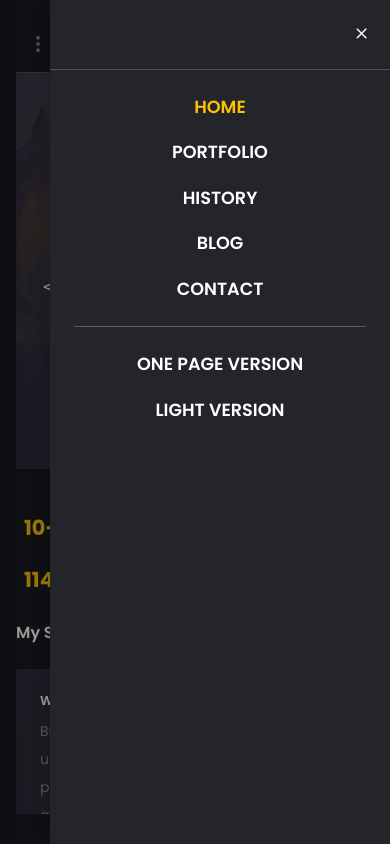
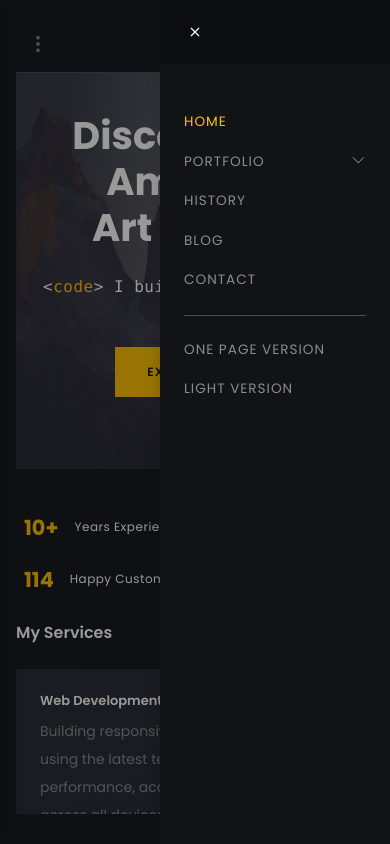
Before and after one commit to TeeboiCode/personal-portfolio, a Vue app: page / in a window 390 px wide. Both pictures are taken after a click on the button 335 px from the left and 44 px from the top of the page. Built offline with nearby package versions, Linux system fonts and the light colour scheme.

Commit message:
Update the menu bar and nav bar

```diff
--- a/src/components/MenuBar.vue
+++ b/src/components/MenuBar.vue
@@ -36,12 +36,32 @@
             @click="openMenu = false"
             >HOME</router-link
           >
-          <router-link
-            to="/portfolio"
-            class="menubar-link"
-            @click="openMenu = false"
-            >PORTFOLIO</router-link
-          >
+
+          <!-- Portfolio Dropdown -->
+          <div class="portfolio-dropdown">
+            <div class="menubar-link dropdown-header" @click="togglePortfolio">
+              PORTFOLIO
+              <i
+                class="bi"
+                :class="isPortfolioOpen ? 'bi-chevron-up' : 'bi-chevron-down'"
+              ></i>
+            </div>
+            <div
+              class="dropdown-content text-start"
+              :class="{ show: isPortfolioOpen }"
+            >
+              <router-link to="/portfolio/graphic-design" class="dropdown-item"
+                >Graphic Design</router-link
+              >
+              <router-link to="/portfolio/web-development" class="dropdown-item"
+                >Web Development</router-link
+              >
+              <router-link to="/portfolio/ui-ux-design" class="dropdown-item"
+                >UI/UX Design</router-link
+              >
+            </div>
+          </div>
+
           <router-link
             to="/history"
             class="menubar-link"
@@ -73,18 +93,21 @@ import { useRoute } from "vue-router";
 
 const route = useRoute();
 const currentPageTitle = ref("Home");
+const openMenu = ref(false);
+const isPortfolioOpen = ref(false);
+
+const togglePortfolio = () => {
+  isPortfolioOpen.value = !isPortfolioOpen.value;
+};
 
 watch(
   () => route.path,
   (newPath) => {
-    // Remove leading slash and capitalize first letter
     const path = newPath.slice(1) || "home";
     currentPageTitle.value = path.charAt(0).toUpperCase() + path.slice(1);
   },
   { immediate: true }
 );
-
-const openMenu = ref(false);
 </script>
 
 <style scoped>
@@ -154,4 +177,42 @@ const openMenu = ref(false);
   justify-content: center;
   align-items: center;
 }
+
+.portfolio-dropdown {
+  position: relative;
+}
+
+.dropdown-header {
+  display: flex;
+  justify-content: space-between;
+  align-items: center;
+  cursor: pointer;
+}
+
+.dropdown-content {
+  max-height: 0;
+  overflow: hidden;
+  transition: max-height 0.3s ease-out;
+  background: rgba(0, 0, 0, 0.2);
+  margin: 0 -1.5rem;
+  padding: 0 1.5rem;
+}
+
+.dropdown-content.show {
+  max-height: 200px;
+  transition: max-height 0.5s ease-in;
+}
+
+.dropdown-item {
+  display: block;
+  color: #8c8c8e;
+  text-decoration: none;
+  font-size: 0.9rem;
+  padding: 0.5rem 1rem;
+  transition: color 0.2s;
+}
+
+.dropdown-item:hover {
+  color: #ffc107;
+}
 </style>
--- a/src/components/NavBar.vue
+++ b/src/components/NavBar.vue
@@ -21,17 +21,19 @@
       <div v-if="openMenu" class="menubar-overlay">
         <div class="menubar-sidebar animate__animated animate__slideInRight">
           <div
-            class="d-flex justify-content-between align-items-center p-3 border-bottom"
+            class="d-flex justify-content-start align-items-center py-3 px-4"
+            style="background: rgb(12 13 16)"
           >
             <span></span>
             <button
-              class="btn btn-link text-white fs-3 p-0"
+              class="btn btn-link text-white fs-5 p-0"
               @click="openMenu = false"
+              style="color: #8c8c8e"
             >
               <i class="bi bi-x"></i>
             </button>
           </div>
-          <nav class="p-4">
+          <nav class="p-4 mt-4">
             <router-link
               to="/"
               class="menubar-link"
@@ -39,12 +41,39 @@
               @click="openMenu = false"
               >HOME</router-link
             >
-            <router-link
-              to="/portfolio"
-              class="menubar-link"
-              @click="openMenu = false"
-              >PORTFOLIO</router-link
-            >
+
+            <!-- Portfolio Dropdown -->
+            <div class="portfolio-dropdown">
+              <div
+                class="menubar-link dropdown-header"
+                @click="togglePortfolio"
+              >
+                PORTFOLIO
+                <i
+                  class="bi"
+                  :class="isPortfolioOpen ? 'bi-chevron-up' : 'bi-chevron-down'"
+                ></i>
+              </div>
+              <div
+                class="dropdown-content text-start"
+                :class="{ show: isPortfolioOpen }"
+              >
+                <router-link
+                  to="/portfolio/graphic-design"
+                  class="dropdown-item"
+                  >Graphic Design</router-link
+                >
+                <router-link
+                  to="/portfolio/web-development"
+                  class="dropdown-item"
+                  >Web Development</router-link
+                >
+                <router-link to="/portfolio/ui-ux-design" class="dropdown-item"
+                  >UI/UX Design</router-link
+                >
+              </div>
+            </div>
+
             <router-link
               to="/history"
               class="menubar-link"
@@ -75,8 +104,26 @@
 </template>
 
 <script setup>
-import { ref } from "vue";
+import { ref, watch } from "vue";
+import { useRoute } from "vue-router";
+
+const route = useRoute();
+const currentPageTitle = ref("Home");
 const openMenu = ref(false);
+const isPortfolioOpen = ref(false);
+
+const togglePortfolio = () => {
+  isPortfolioOpen.value = !isPortfolioOpen.value;
+};
+
+watch(
+  () => route.path,
+  (newPath) => {
+    const path = newPath.slice(1) || "home";
+    currentPageTitle.value = path.charAt(0).toUpperCase() + path.slice(1);
+  },
+  { immediate: true }
+);
 
 const emit = defineEmits(["toggleSidebar"]);
 
@@ -86,9 +133,6 @@ const toggleSidebar = () => {
 </script>
 
 <style scoped>
-.navbar-toggler:focus {
-  box-shadow: none;
-}
 .menubar-overlay {
   position: fixed;
   inset: 0;
@@ -96,9 +140,9 @@ const toggleSidebar = () => {
   display: flex;
 }
 .menubar-sidebar {
-  width: 340px;
+  width: 230px;
   max-width: 90vw;
-  background: #23252b;
+  background: #121316;
   color: #fff;
   height: 100vh;
   box-shadow: 2px 0 16px rgba(0, 0, 0, 0.2);
@@ -124,15 +168,73 @@ const toggleSidebar = () => {
 }
 .menubar-link {
   display: block;
-  color: #fff;
+  color: #8c8c8e;
   text-decoration: none;
-  font-weight: 600;
-  font-size: 1.1rem;
+  font-weight: 400;
+  font-size: 0.85rem;
   margin-bottom: 1.2rem;
   transition: color 0.2s;
+  text-transform: uppercase;
+  text-align: left;
+  letter-spacing: 1px;
 }
 .menubar-link.active,
 .menubar-link:hover {
   color: #ffc107;
 }
+
+.link-title {
+  color: #8c8c8e;
+  text-decoration: none;
+  font-weight: 400;
+  font-size: 1rem;
+  transition: all 0.3s ease-in-out;
+  text-transform: uppercase;
+  text-align: left;
+  letter-spacing: 1px;
+  transform: rotate(90deg);
+  text-align: center;
+  display: flex;
+  margin: 3rem 2rem;
+  justify-content: center;
+  align-items: center;
+}
+
+.portfolio-dropdown {
+  position: relative;
+}
+
+.dropdown-header {
+  display: flex;
+  justify-content: space-between;
+  align-items: center;
+  cursor: pointer;
+}
+
+.dropdown-content {
+  max-height: 0;
+  overflow: hidden;
+  transition: max-height 0.3s ease-out;
+  background: rgba(0, 0, 0, 0.2);
+  margin: 0 -1.5rem;
+  padding: 0 1.5rem;
+}
+
+.dropdown-content.show {
+  max-height: 200px;
+  transition: max-height 0.5s ease-in;
+}
+
+.dropdown-item {
+  display: block;
+  color: #8c8c8e;
+  text-decoration: none;
+  font-size: 0.9rem;
+  padding: 0.5rem 1rem;
+  transition: color 0.2s;
+}
+
+.dropdown-item:hover {
+  color: #ffc107;
+}
 </style>
```
